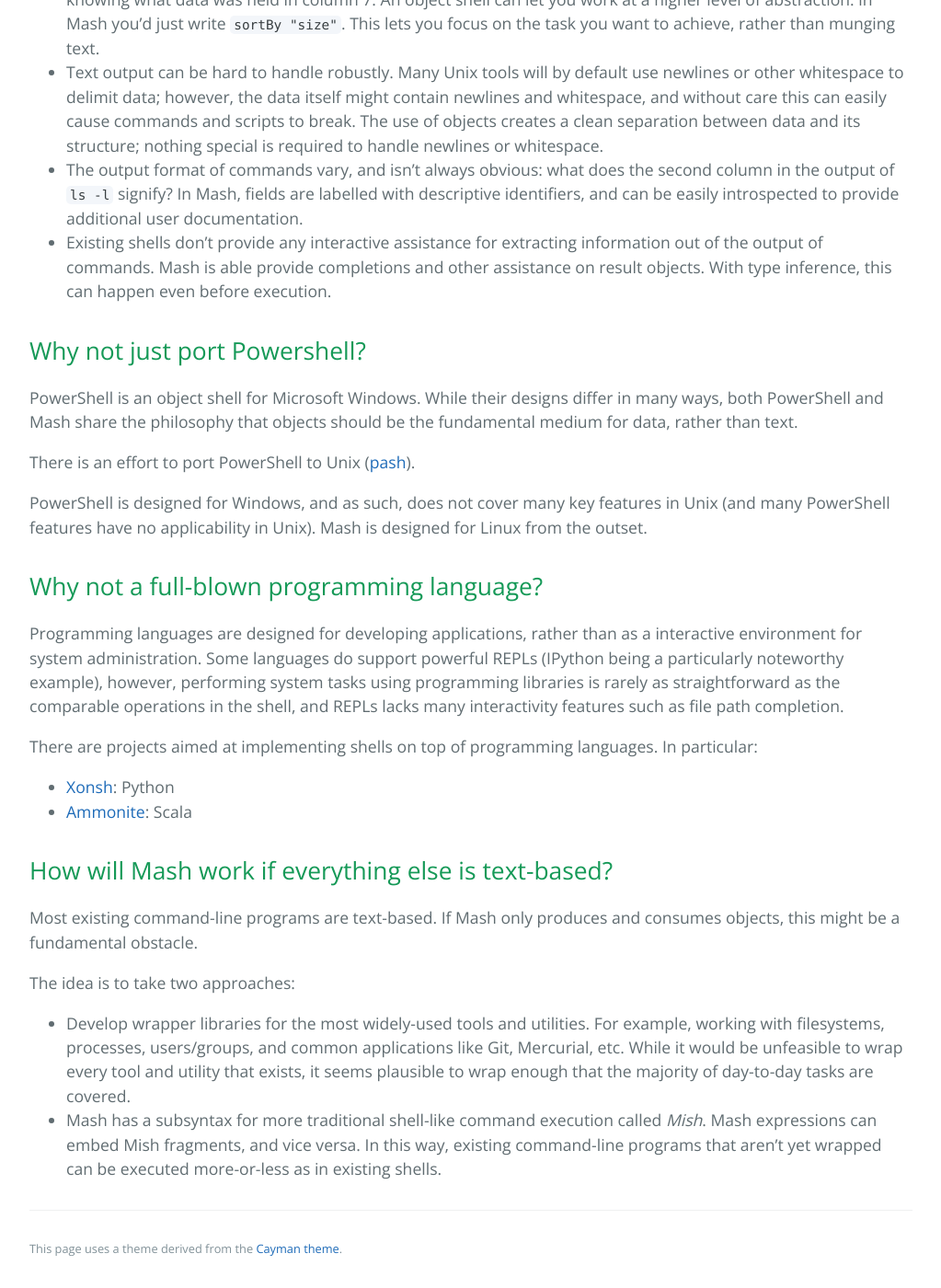
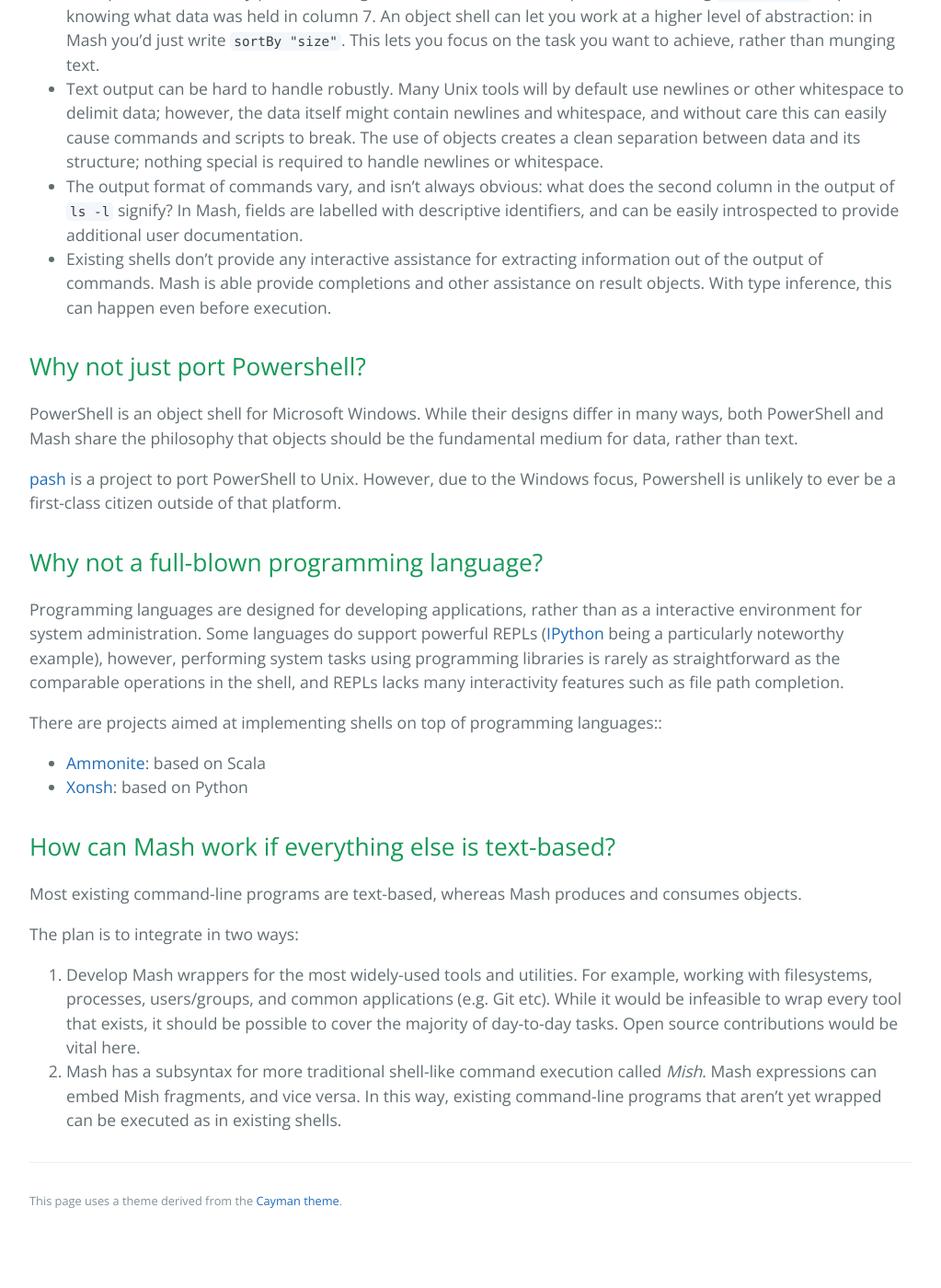
Before and after one commit to mdr/mash, a Jekyll site: the page built from faq.md, in a window 1280 px wide and 1400 px high, scrolled down 1144 px. Shown: the whole window at 92% size, without its empty margins (128-1151 px from the left). Built offline with Jekyll 4.4.1, drawn with Linux system fonts in a browser that asks for light colours; after the commit the page ends 2491 px from its top, so only the background shows below that; some of the changed text lies outside the part shown.

Commit message:
add installation instructions, misc updates

```diff
--- a/_layouts/default.html
+++ b/_layouts/default.html
@@ -30,7 +30,8 @@
      <section class="page-header">
       <h1 class="project-name">{{ site.name }}</h1>
       <h2 class="project-tagline">An object shell for Linux</h2>
-      <a href="{{ site.baseurl }}/" class="btn">Main</a>
+      <a href="{{ site.baseurl }}/" class="btn">Home</a>
+      <a href="{{ site.baseurl }}/installation" class="btn">Install</a>
       <a href="{{ site.baseurl }}/getting-started-guide" class="btn">Getting Started</a>
       <a href="{{ site.baseurl }}/quick-reference-guide" class="btn">Quick Reference</a>
       <a href="{{ site.baseurl }}/faq" class="btn">FAQ</a>
--- a/faq.md
+++ b/faq.md
@@ -9,7 +9,9 @@
 ## What is Mash?
 
 Mash is a shell for Linux that uses objects, rather than text, as its fundamental data
-model. It is open source under the [MIT Licence](https://opensource.org/licenses/MIT).
+model.
+
+It is open source under the [MIT Licence](https://opensource.org/licenses/MIT).
 
 Mash is currently considered experimental, and the existing implementation is a proof of
 concept. Feedback is very welcome, as would be collaborators in taking Mash
@@ -57,38 +59,35 @@
 ways, both PowerShell and Mash share the philosophy that objects should be the fundamental
 medium for data, rather than text.
 
-There is an effort to port PowerShell to Unix
-([pash](https://github.com/Pash-Project/Pash)).
-
-PowerShell is designed for Windows, and as such, does not cover many key features in Unix
-(and many PowerShell features have no applicability in Unix). Mash is designed for Linux
-from the outset.
+[pash](https://github.com/Pash-Project/Pash) is a project to port PowerShell to
+Unix. However, due to the Windows focus, Powershell is unlikely to ever be a first-class
+citizen outside of that platform.
 
 ## Why not a full-blown programming language?
 
 Programming languages are designed for developing applications, rather than as a interactive
-environment for system administration. Some languages do support powerful REPLs (IPython
-being a particularly noteworthy example), however, performing system tasks using programming
-libraries is rarely as straightforward as the comparable operations in the shell, and REPLs
-lacks many interactivity features such as file path completion.
+environment for system administration. Some languages do support powerful REPLs
+([IPython](http://ipython.org/) being a particularly noteworthy example), however,
+performing system tasks using programming libraries is rarely as straightforward as the
+comparable operations in the shell, and REPLs lacks many interactivity features such as file
+path completion.
 
-There are projects aimed at implementing shells on top of programming languages. In
-particular:
+There are projects aimed at implementing shells on top of programming languages::
 
-* [Xonsh](http://xonsh.org): Python
-* [Ammonite](http://lihaoyi.github.io/Ammonite/): Scala
+* [Ammonite](http://lihaoyi.github.io/Ammonite/): based on Scala
+* [Xonsh](http://xonsh.org): based on Python
 
-## How will Mash work if everything else is text-based?
+## How can Mash work if everything else is text-based?
 
-Most existing command-line programs are text-based. If Mash only produces and consumes
-objects, this might be a fundamental obstacle.
+Most existing command-line programs are text-based, whereas Mash produces and consumes
+objects.
 
-The idea is to take two approaches:
+The plan is to integrate in two ways:
 
-* Develop wrapper libraries for the most widely-used tools and utilities. For example,
-  working with filesystems, processes, users/groups, and common applications like Git,
-  Mercurial, etc. While it would be unfeasible to wrap every tool and utility that exists,
-  it seems plausible to wrap enough that the majority of day-to-day tasks are covered.
-* Mash has a subsyntax for more traditional shell-like command execution called *Mish*. Mash
-  expressions can embed Mish fragments, and vice versa. In this way, existing command-line
-  programs that aren't yet wrapped can be executed more-or-less as in existing shells.
+1. Develop Mash wrappers for the most widely-used tools and utilities. For example, working
+  with filesystems, processes, users/groups, and common applications (e.g. Git etc). While
+  it would be infeasible to wrap every tool that exists, it should be possible to cover the
+  majority of day-to-day tasks. Open source contributions would be vital here.
+2. Mash has a subsyntax for more traditional shell-like command execution called
+  *Mish*. Mash expressions can embed Mish fragments, and vice versa. In this way, existing
+  command-line programs that aren't yet wrapped can be executed as in existing shells.
```
Also changed, not shown: getting-started-guide.md (+7 -6 lines), index.md (+4 -3 lines), installation.md (added, +15 -0 lines), quick-reference-guide.md (+8 -2 lines).
